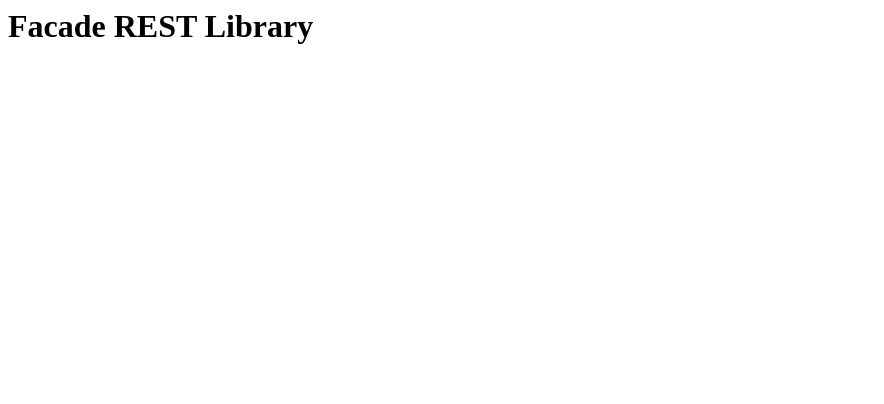
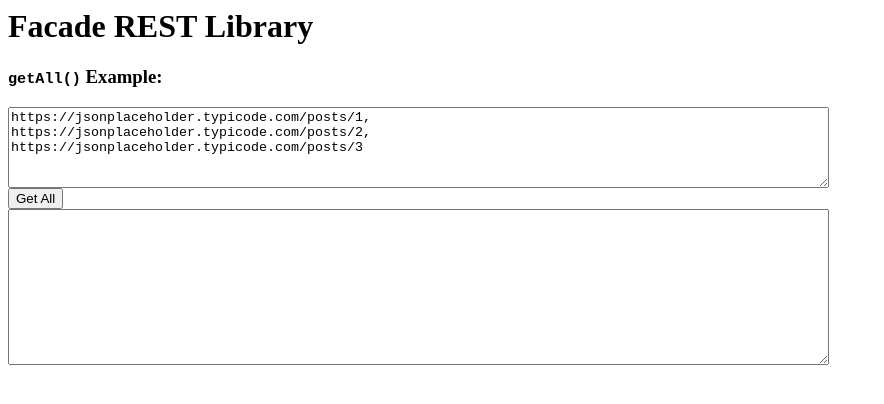
Before and after one commit to ultrasonicsoft/frest.js, a plain HTML site: page index.html in a window 1280 px wide. Shown: the whole page, without its empty margins (0-884 px from the left). Drawn offline with Linux system fonts and the light colour scheme.

Commit message:
getAll example

```diff
--- a/index.html
+++ b/index.html
@@ -3,6 +3,18 @@
 <head>
     <script src="src/frest.js"></script>
     <script>
+        function getAll() {
+            let urls = document.getElementById('allUrls').textContent;
+            urls = urls.split(',');
+            console.log(urls);
+            let result = frest.getAll(urls);
+            result.then(response => {
+                console.log('frest response...');
+                console.log(response);
+                let getAllResult = document.getElementById('getAllResult');
+                getAllResult.textContent = JSON.stringify(response, null, 4);
+            });
+        }
         function start() {
             var urls = ['https://jsonplaceholder.typicode.com/posts/1',
                 'https://jsonplaceholder.typicode.com/posts/2',
@@ -34,8 +46,23 @@
     </script>
 </head>
 
-<body onload="start()">
+<body>
     <h1>Facade REST Library</h1>
+
+    <div>
+        <h3>
+            <code>getAll()</code> Example:</h3>
+        <textarea name="allUrls" id="allUrls" cols="100" rows="5">https://jsonplaceholder.typicode.com/posts/1,
+https://jsonplaceholder.typicode.com/posts/2,
+https://jsonplaceholder.typicode.com/posts/3
+        </textarea>
+        <div>
+            <button id="btnGetAll" onclick="getAll()">Get All</button>
+        </div>
+        <div>
+            <textarea name="getAllResult" id="getAllResult" cols="100" rows="10"></textarea>
+        </div>
+    </div>
 </body>
 
 </html>
--- a/src/frest.js
+++ b/src/frest.js
@@ -4,15 +4,14 @@ const frest = {
     getAll: function (urls) {
         let allPromises = [];
         urls.forEach(currentUrl => {
-            allPromises.push(fetch(currentUrl));
+            allPromises.push(fetch(currentUrl.trim()));
         });
-
         return Promise.all(allPromises).then(responses => Promise.all(responses.map(r => r.json())));
     },
     getSingle: function (url) {
         return fetch(url).then(response => response.json());
     },
-    waterfall: function (urls) {
+    waterfall: async function (urls) {
         let count = urls.length - 1;
         let index = 0;
         var responses = [];
@@ -24,7 +23,7 @@ const frest = {
         }
         return await responses;
     },
-    casecaded: function (data) {
+    casecaded: async function (data) {
         let responses = [];
         for (let index = 0; index < data.length; index++) {
             let request = data[index];
```
Also changed, not shown: README.MD (added).
